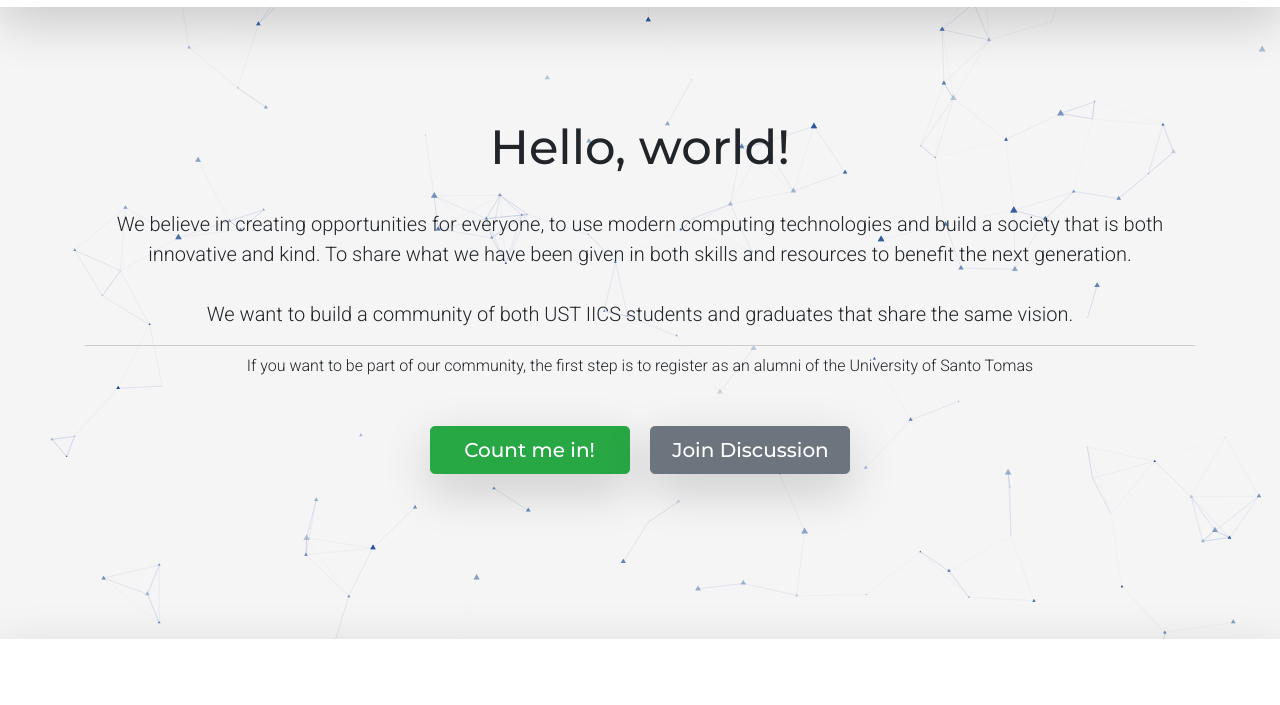
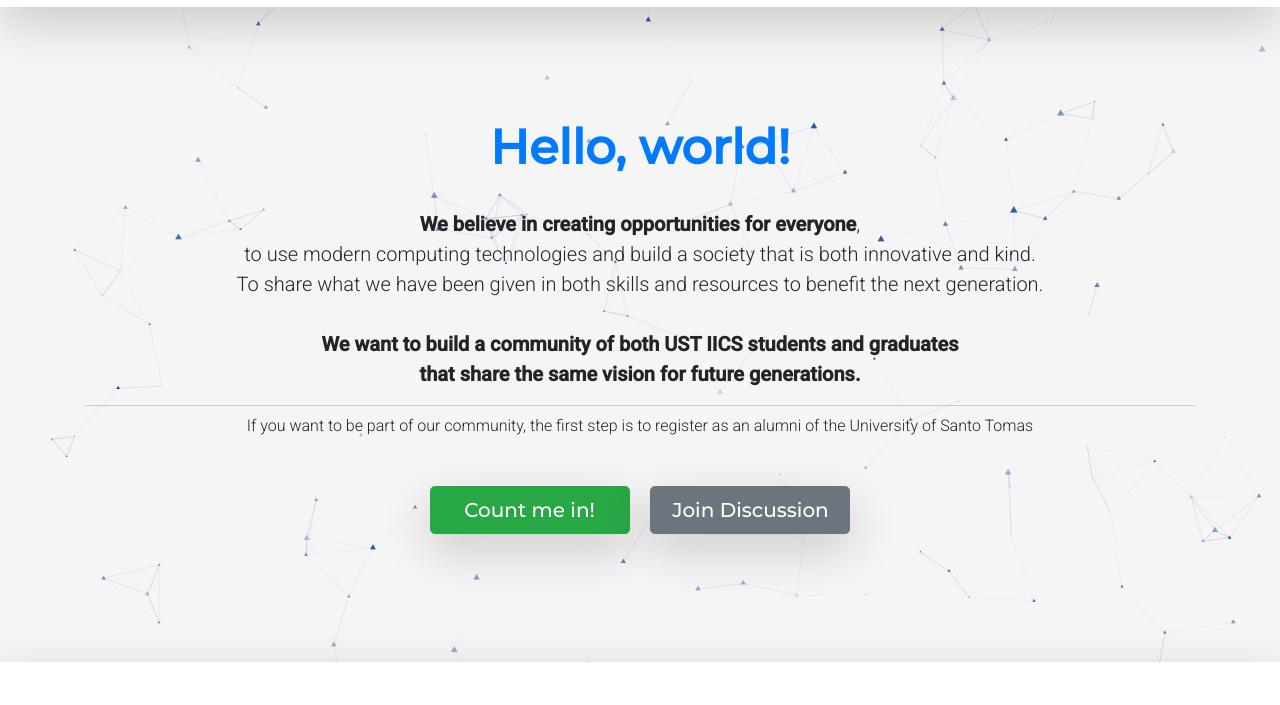
Before and after one commit to mens-rea/ust-iics-alumni-association, a website built with Parcel: page index.html in a window 1280 px wide. Shown: the part 95-800 px from the top of the page. Built offline with nearby package versions, Linux system fonts and the light colour scheme; animation ran at ten frames a second.

Commit message:
improve typography for hero section

```diff
--- a/index.html
+++ b/index.html
@@ -42,13 +42,16 @@
 
     <div id="particles-js" class="jumbotron">
       <div class="container">
-        <h1 id="intro-header" class="display-3 mt-5 text-center">Hello, world!</h1>
+        <h1 id="intro-header" class="display-3 mt-5 text-center text-primary font-weight-bolder">Hello, world!</h1>
 
         <p class="lead text-center">
-          We believe in creating opportunities for everyone, to use modern computing technologies and build a society that is both innovative and kind.
+          <span class="font-weight-bold">We believe in creating opportunities for everyone</span>, <br/> to use modern computing technologies and build a society that is both innovative and kind. <br/>
           To share what we have been given in both skills and resources to benefit the next generation. <br /><br />
 
-          We want to build a community of both UST IICS students and graduates that share the same vision.
+          <span class="font-weight-bold">
+            We want to build a community of both UST IICS students and graduates <br/>
+            that share the same vision for future generations.
+          </span>
         </p>
 
         <hr class="my-2">
```
